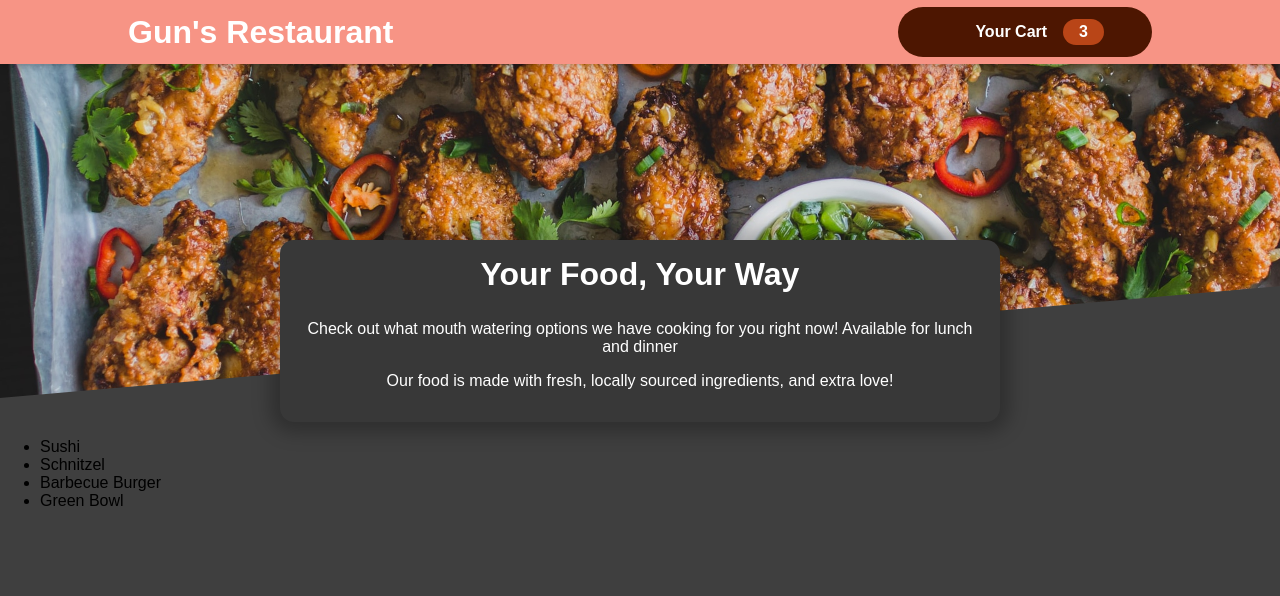
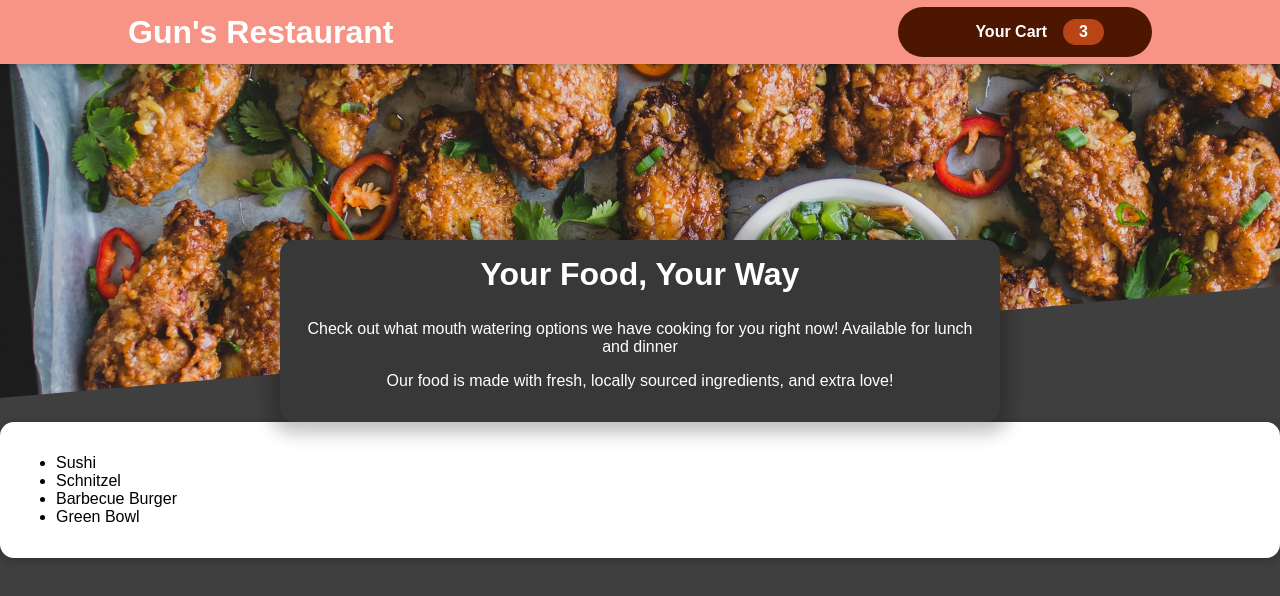
Before and after one commit to gunnarsikorski/guns-food, a React (Create React App) app: page / in a window 1280 px wide. Shown: the top 596 px of the page. Built offline with nearby package versions, Linux system fonts and the light colour scheme; some icons are missing.

Commit message:
Added Card component

```diff
--- a/src/components/Meals/AvailableMeals.js
+++ b/src/components/Meals/AvailableMeals.js
@@ -1,5 +1,6 @@
 import React from 'react';
 import classes from './AvailableMeals.Module.css'
+import Card from '../UI/Card'
 
 const DUMMY_MEALS = [
 	{
@@ -33,9 +34,9 @@ const AvailableMeals = () => {
 
 	return (
 		<>
-			<section className={classes.meals}>
+			<Card className={classes.meals}>
 				<ul>{mealList}</ul>
-			</section>
+			</Card>
 		</>
 	);
 };
--- /dev/null
+++ b/src/components/UI/Card.js
@@ -0,0 +1,12 @@
+import React from 'react';
+import classes from './Card.module.css'
+
+const Card = (props) => {
+    return (
+        <div className={classes.card}>
+            {props.children}
+        </div>
+    );
+};
+
+export default Card;
--- /dev/null
+++ b/src/components/UI/Card.module.css
@@ -0,0 +1,6 @@
+.card {
+  padding: 1rem;
+  box-shadow: 0 2px 8px rgba(0, 0, 0, 0.25);
+  border-radius: 14px;
+  background-color: white;
+}
```
